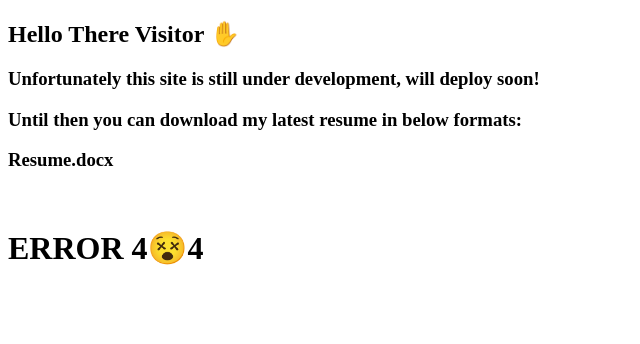
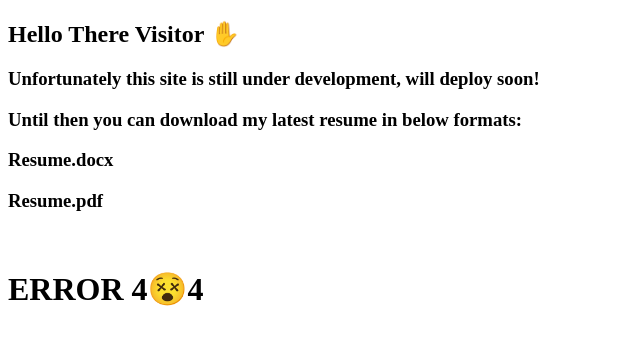
Before and after one commit to maybeSwarup/swarvar, a plain HTML site: page index.html in a window 1280 px wide. Shown: the whole page, without its empty margins (0-640 px from the left). Drawn offline with Linux system fonts and the light colour scheme.

Commit message:
changed index.html

```diff
--- a/index.html
+++ b/index.html
@@ -11,7 +11,7 @@
     <h3>Unfortunately this site is still under development, will deploy soon!</h3>
     <h3>Until then you can download my latest resume in below formats: </h3>
     <h3><a href="https://1drv.ms/w/s!AthuvGOr8bGpgm9412IkwYBYKWG5?e=NUq3EN"></a>Resume.docx</h3>
-    <h3><a href="https://1drv.ms/b/s!AthuvGOr8bGpgnGnKK-SYJ-9nw4s?e=ACbm0c"></a></a></h3>
+    <h3><a href="https://1drv.ms/b/s!AthuvGOr8bGpgnGnKK-SYJ-9nw4s?e=ACbm0c"></a>Resume.pdf</a></h3>
     <br>
     <h1>ERROR 4😵4</h1>
 </body>
```
